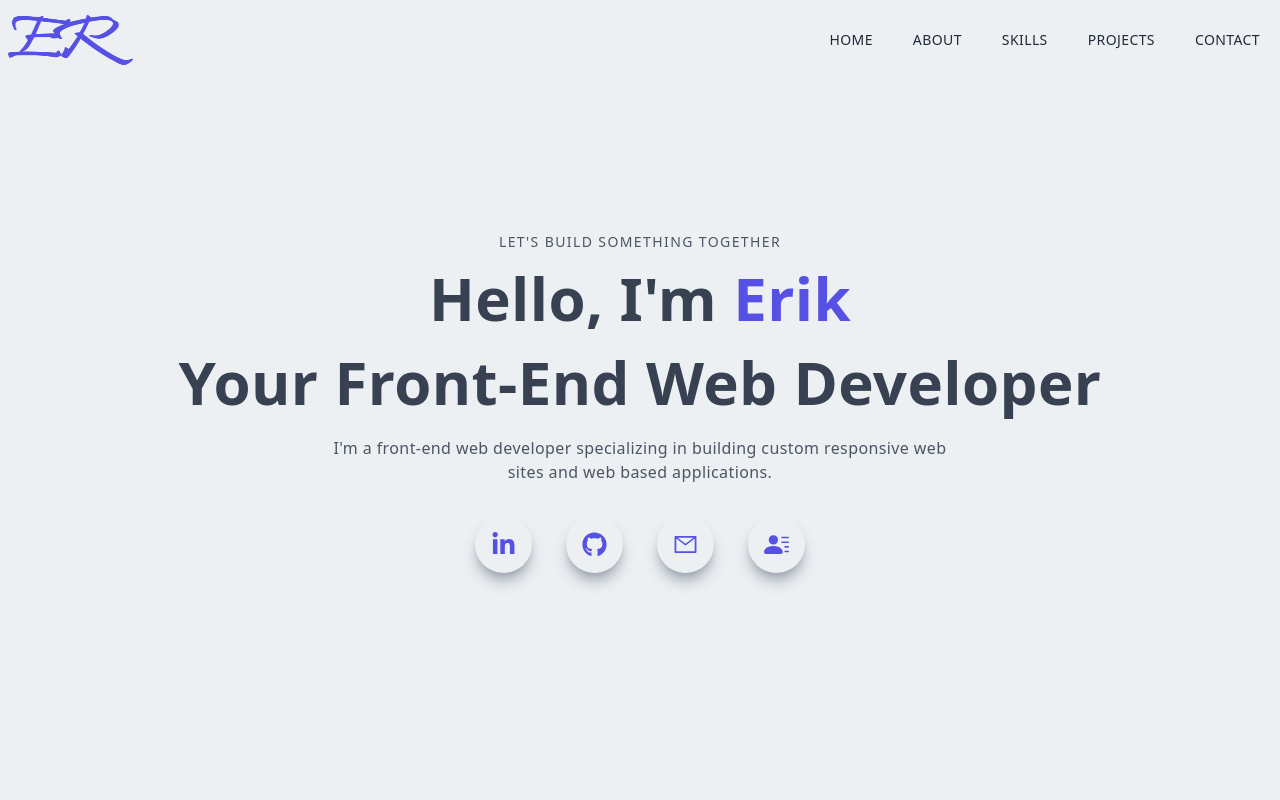
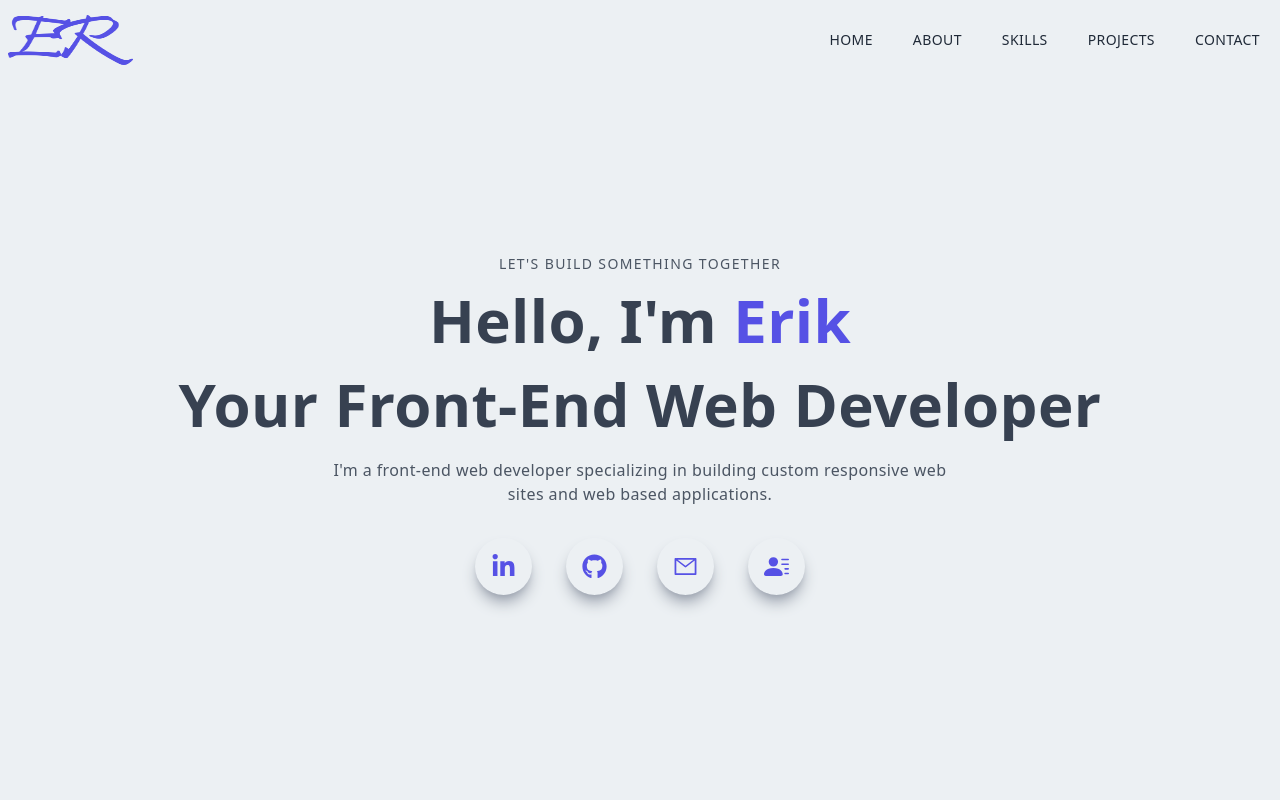
Before and after one commit to ErikRobles/personalsite, a Next.js app: page / in a window 1280 px wide. Shown: the top 800 px of the page. Built offline with nearby package versions, Linux system fonts and the light colour scheme; no server answers.

Commit message:
added margin to home top text

```diff
--- a/components/Main.jsx
+++ b/components/Main.jsx
@@ -9,7 +9,7 @@ const Main = () => {
     <div id='home' className='w-full h-screen text-center'>
       <div className='max-w-[1240] w-full h-full mx-auto p-2 flex justify-center items-center'>
         <div>
-          <p className='uppercase text-sm tracking-widest text-gray-600 mt-5'>
+          <p className='uppercase text-sm tracking-widest text-gray-600 mt-[4rem]'>
             LET&apos;S BUILD SOMETHING TOGETHER
           </p>
           <h1 className='py-4 text-gray-700'>
```
